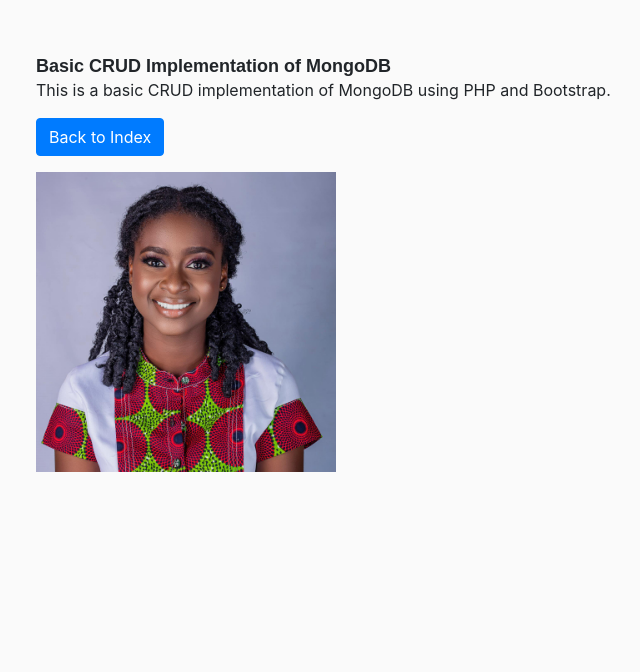
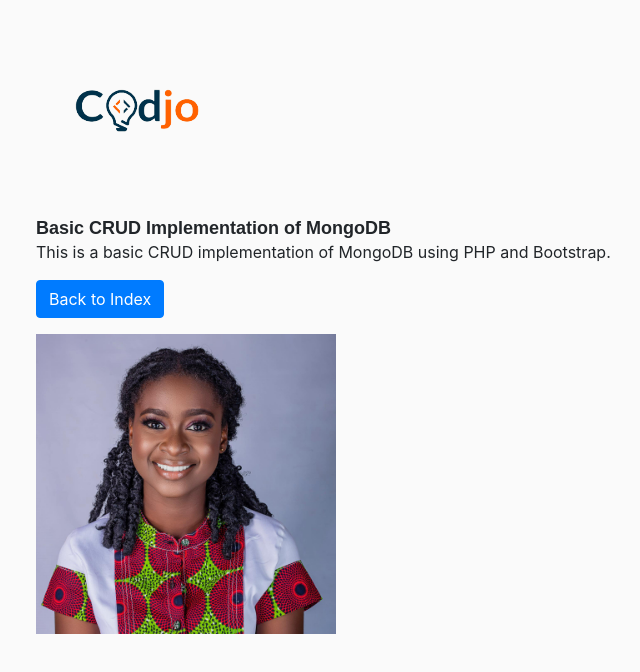
Before and after one commit to kojoYeboah53i/mongo-rest-api, a website: page index.html in a window 1280 px wide. Shown: the whole page, without its empty margins (49-689 px from the left). Drawn offline with Linux system fonts and the light colour scheme; files that its build step writes are made by us from their sources.

Commit message:
Update index.html

```diff
--- a/index.html
+++ b/index.html
@@ -7,7 +7,9 @@
     <meta name="description" content="basic crud implementation of MongoBD">
     <meta name="author" content="Isaac Kojo Yeboah">
     <title>Basic CRUD Implementation of MongoDB</title>
+    <link rel="shortcut icon" href="favicon.ico" type="image/x-icon">
     <link rel="stylesheet" href="css/bootstrap.min.css">
+    <link rel="stylesheet" href="css/table.css">
     <link rel="stylesheet" href="css/main.css">
 </head>
 <nav>
@@ -21,7 +23,7 @@
                     <span class="icon-bar"></span>
                 </button>
                 <a class="navbar-brand" href="#">
-                    <div class="logo"><img src="" alt="" sizes="" srcset=""></div>
+                    <div class="logo"><img src="./logo.png" alt="" sizes="" srcset=""></div>
                 </a>
             </div>
             <div id="navbar" class="navbar-collapse collapse">
```
